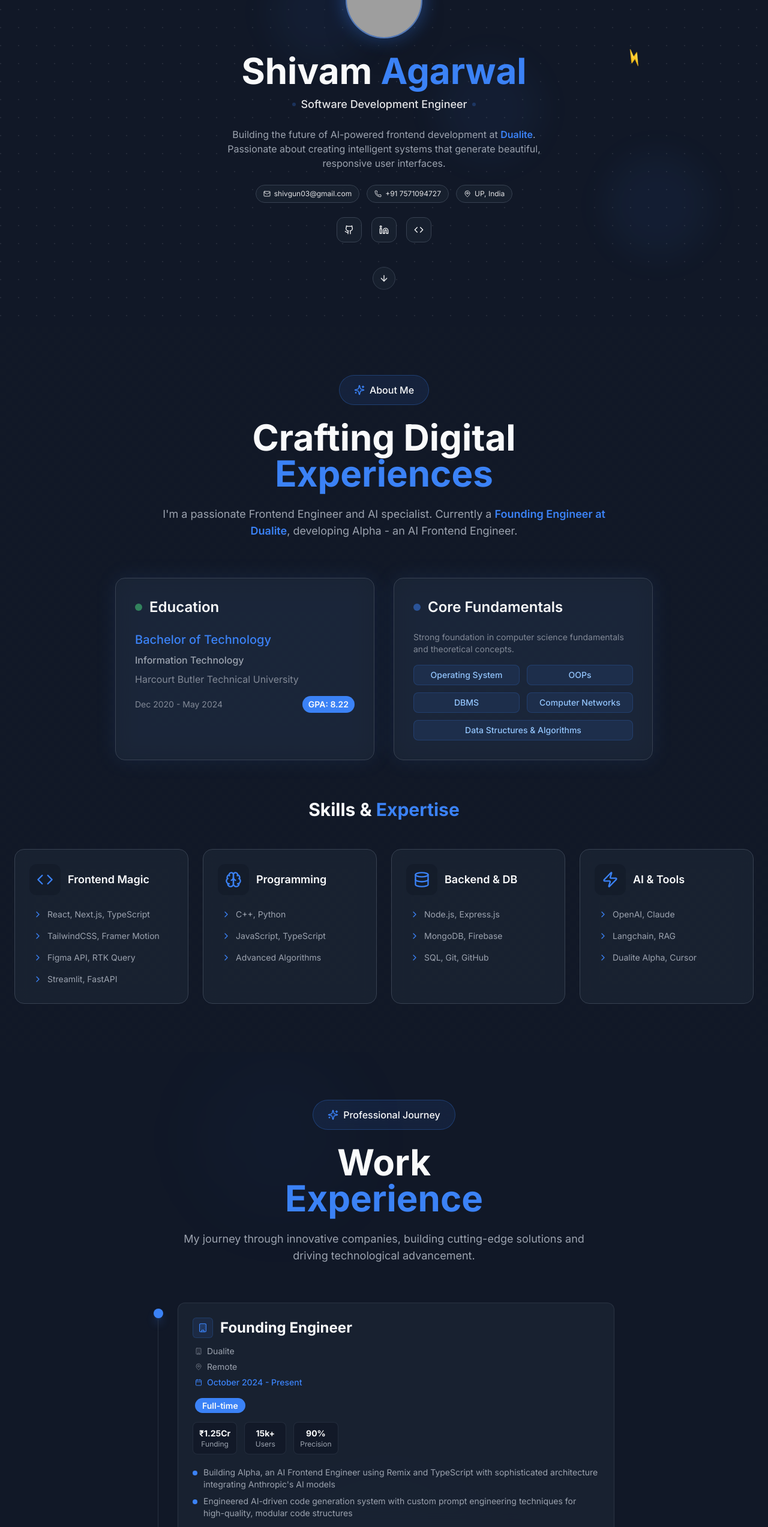
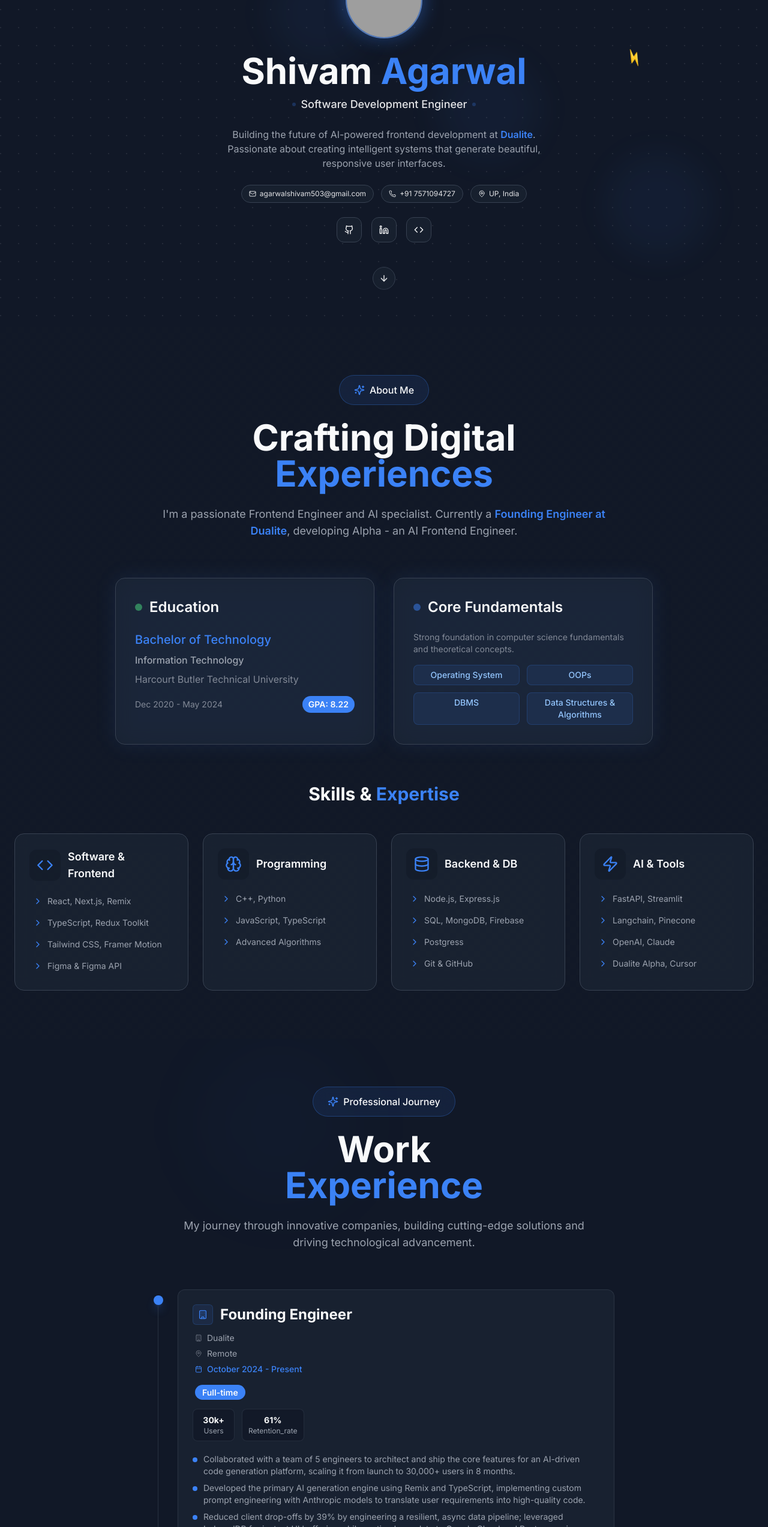
Before and after one commit to shivamagarwal2510/my-portfolio, a React (Vite) app: page / in a window 1280 px wide. Shown: the part 255-2800 px from the top of the page at 60% size. Built offline with nearby package versions, Linux system fonts and the light colour scheme; grey boxes are pictures that could not be loaded.

Commit message:
Skills section updated

```diff
--- a/package.json
+++ b/package.json
@@ -12,7 +12,6 @@
   "dependencies": {
     "@emailjs/browser": "^4.4.1",
     "axios": "^1.9.0",
-    "framer-motion": "^12.19.1",
     "lucide-react": "^0.511.0",
     "react": "^19.1.0",
     "react-dom": "^19.1.0"
--- a/src/components/About.tsx
+++ b/src/components/About.tsx
@@ -49,8 +49,8 @@ const About: React.FC = () => {
   const skillCategories = [
     {
       icon: <Code className="text-primary" size={28} sm:size={32} />,
-      title: 'Frontend Magic',
-      skills: ['React, Next.js, TypeScript', 'TailwindCSS, Framer Motion', 'Figma API, RTK Query', 'Streamlit, FastAPI']
+      title: 'Software & Frontend',
+      skills: ['React, Next.js, Remix', 'TypeScript, Redux Toolkit', 'Tailwind CSS, Framer Motion', 'Figma & Figma API']
     },
     {
       icon: <Brain className="text-primary" size={28} sm:size={32} />,
@@ -60,12 +60,12 @@ const About: React.FC = () => {
     {
       icon: <Database className="text-primary" size={28} sm:size={32} />,
       title: 'Backend & DB',
-      skills: ['Node.js, Express.js', 'MongoDB, Firebase', 'SQL, Git, GitHub']
+      skills: ['Node.js, Express.js', 'SQL, MongoDB, Firebase', 'Postgress', 'Git & GitHub']
     },
     {
       icon: <Zap className="text-primary" size={28} sm:size={32} />,
       title: 'AI & Tools',
-      skills: ['OpenAI, Claude', 'Langchain, RAG', 'Dualite Alpha, Cursor']
+      skills: ['FastAPI, Streamlit', 'Langchain, Pinecone', 'OpenAI, Claude', 'Dualite Alpha, Cursor']
     }
   ];
 
@@ -156,7 +156,7 @@ const About: React.FC = () => {
                   Strong foundation in computer science fundamentals and theoretical concepts.
                 </p>
                 <div className="grid grid-cols-2 gap-2 sm:gap-3">
-                  {['Operating System', 'OOPs', 'DBMS', 'Computer Networks'].map((skill, index) => (
+                  {['Operating System', 'OOPs', 'DBMS', 'Data Structures & Algorithms'].map((skill, index) => (
                     <motion.span
                       key={skill}
                       custom={index}
@@ -169,16 +169,6 @@ const About: React.FC = () => {
                       {skill}
                     </motion.span>
                   ))}
-                   <motion.span
-                      custom={4}
-                      variants={skillItemVariant}
-                      initial="hidden"
-                      whileInView="visible"
-                      viewport={{ once: true, amount: 0.2 }}
-                      className="col-span-2 bg-primary/10 border border-primary/20 text-blue-300 px-3 py-1.5 rounded-lg text-xs sm:text-sm font-medium text-center hover:scale-105 transition-transform duration-200"
-                    >
-                      Data Structures & Algorithms
-                    </motion.span>
                 </div>
               </div>
             </div>
--- a/src/components/Contact.tsx
+++ b/src/components/Contact.tsx
@@ -75,8 +75,8 @@ const Contact: React.FC = () => {
     {
       icon: <Mail className="text-primary-foreground" size={24} sm:size={28} />,
       title: "Email",
-      value: "shivgun03@gmail.com",
-      href: "mailto:shivgun03@gmail.com",
+      value: "agarwalshivam503@gmail.com",
+      href: "mailto:agarwalshivam503@gmail.com",
     },
     {
       icon: <Phone className="text-primary-foreground" size={24} sm:size={28} />,
--- a/src/components/Experience.tsx
+++ b/src/components/Experience.tsx
@@ -11,10 +11,14 @@ const Experience: React.FC = () => {
       period: 'October 2024 - Present',
       type: 'Full-time',
       achievements: [
-        'Building Alpha, an AI Frontend Engineer using Remix and TypeScript with sophisticated architecture integrating Anthropic\'s AI models',
-        'Engineered AI-driven code generation system with custom prompt engineering techniques for high-quality, modular code structures'
+        `Collaborated with a team of 5 engineers to architect and ship the core features for an AI-driven code generation platform, scaling it from launch to 30,000+ users in 8 months.`,
+        'Developed the primary AI generation engine using Remix and TypeScript, implementing custom prompt engineering with Anthropic models to translate user requirements into high-quality code.',
+				`Reduced client drop-offs by 39% by engineering a resilient, async data pipeline; leveraged IndexedDB for instant UI
+buffering while routing large data to Google Cloud and Postgress via a Redis queue with exponential backoff.`,
+				`Automated the end-to-end ”prompt-to-repository” workflow by integrating Supabase for data persistence and
+implementing full GitHub synchronization for user version control.`
       ],
-      metrics: { funding: '₹1.25Cr', users: '15k+', precision: '90%' }
+      metrics: { users: '30k+', retention_rate: '61%' }
     },
     {
       title: 'SDE Intern',
@@ -23,11 +27,11 @@ const Experience: React.FC = () => {
       period: 'November 2023 - September 2024',
       type: 'Internship',
       achievements: [
-        'Developed dashboard using Next.js and MongoDB with Figma OAuth, increasing user base from 4,000 to 15,000',
-        'Built Component mode improving graphical precision by 90%, securing ₹1.25 crore in investor funding',
-        'Redesigned modern UI for plugin, driving 30% boost in user engagement'
+        'Engineered a scalable user dashboard using Next.js and MongoDB, streamlining Figma OAuth and authentication to grow the active user base from 4,000 to 20,000.',
+        'Architected ”Component Mode” to generate modular code and designed a vector-positioning algorithm that improved graphical precision by 90%, key features that helped secure first pre-seed funding.',
+        'Redesigned the Figma plugin, implementing a modern, intuitive interface driving 30% increase in user engagement.'
       ],
-      metrics: { growth: '275%', engagement: '+30%', funding: '₹1.25Cr' }
+      metrics: { growth: '275%', engagement: '+30%' }
     },
     {
       title: 'Frontend Developer Intern',
@@ -36,9 +40,7 @@ const Experience: React.FC = () => {
       period: 'March 2023 - April 2023',
       type: 'Internship',
       achievements: [
-        'Built babynama.com from scratch using Next.js 13, TypeScript, and Tailwind CSS, attracting 10,000+ visitors in first month',
-        'Integrated Payment APIs leading to 20% increase in conversion rates',
-        'Created 5+ reusable ReactJS components, reducing development time by 40%'
+        'Built and deployed key site modules and integrated payment and WhatsApp APIs to enhance user interaction. This work, built on Next.js 13 and TypeScript, helped draw 10,000+ unique visitors.'
       ],
       metrics: { visitors: '10k+', conversion: '+20%', efficiency: '+40%' }
     }
--- a/src/components/Footer.tsx
+++ b/src/components/Footer.tsx
@@ -10,7 +10,7 @@ const Footer: React.FC = () => {
       href: "https://www.linkedin.com/in/shivam-agarwal-b88a04201/",
       label: "LinkedIn"
     },
-    { icon: Mail, href: "mailto:shivgun03@gmail.com", label: "Email" }
+    { icon: Mail, href: "mailto:agarwalshivam503@gmail.com", label: "Email" }
   ];
 
   const footerContentVariant = {
--- a/src/components/Hero.tsx
+++ b/src/components/Hero.tsx
@@ -185,7 +185,7 @@ const Hero: React.FC = () => {
             className="flex flex-wrap justify-center gap-2 sm:gap-3"
           >
             {[
-              { icon: Mail, text: "shivgun03@gmail.com", href: "mailto:shivgun03@gmail.com" },
+              { icon: Mail, text: "agarwalshivam503@gmail.com", href: "mailto:agarwalshivam503@gmail.com" },
               { icon: Phone, text: "+91 7571094727", href: "tel:+917571094727" },
               { icon: MapPin, text: "UP, India", href: "#" }
             ].map((item, index) => (
```
